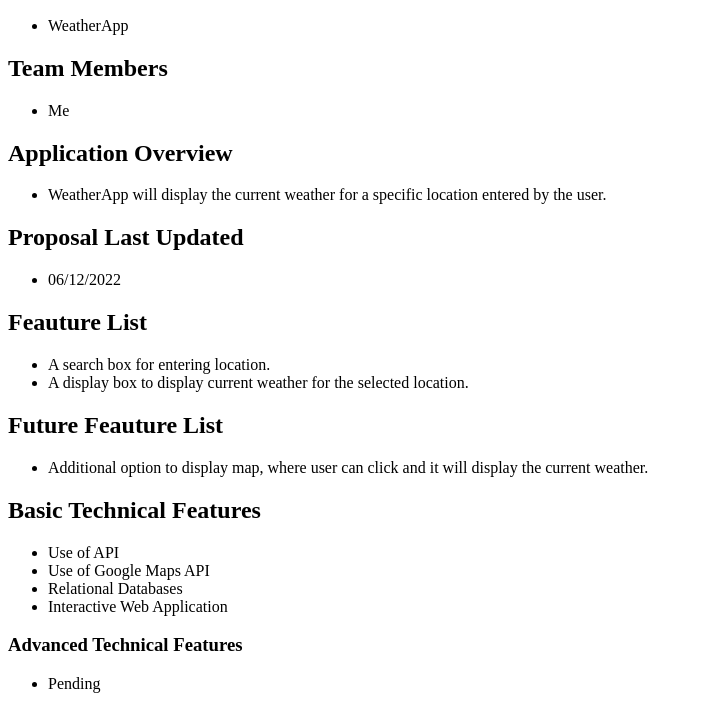
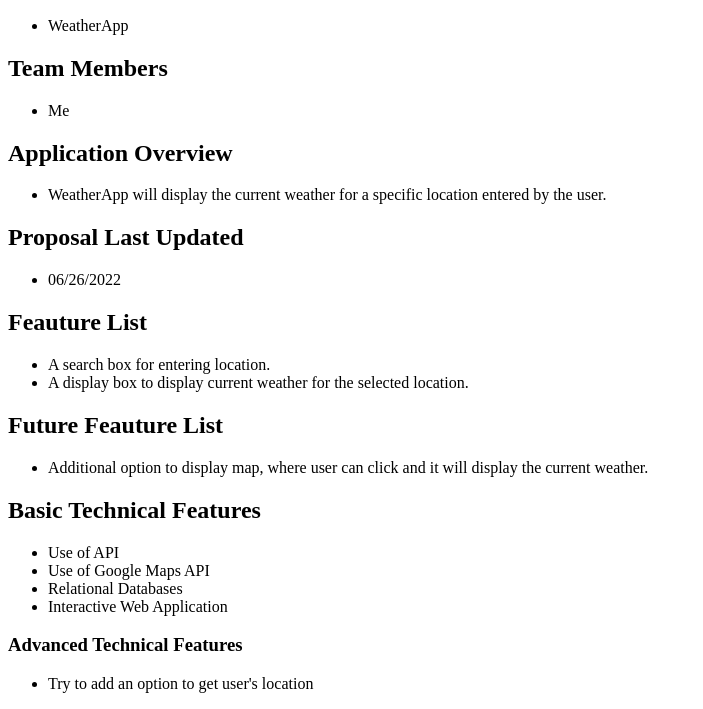
Before and after one commit to eltigre714/final-proj-proposal-ap, a plain HTML site: page index.html in a window 1280 px wide. Shown: the part 110-819 px from the top of the page, without its empty margins (0-703 px from the left). Drawn offline with Linux system fonts and the light colour scheme.

Commit message:
Updated final project proposal.

```diff
--- a/index.html
+++ b/index.html
@@ -27,7 +27,7 @@
     </ul>
     <h2>Proposal Last Updated</h2>
     <ul>
-        <li>06/12/2022</li>
+        <li>06/26/2022</li>
     </ul>
     <h2>Feauture List</h2>
     <ul>
@@ -47,7 +47,7 @@
     </ul>
     <h3>Advanced Technical Features</h3>
     <ul>
-        <li>Pending</li>
+        <li>Try to add an option to get user's location</li>
     </ul>
 </body>
 </html>
```
